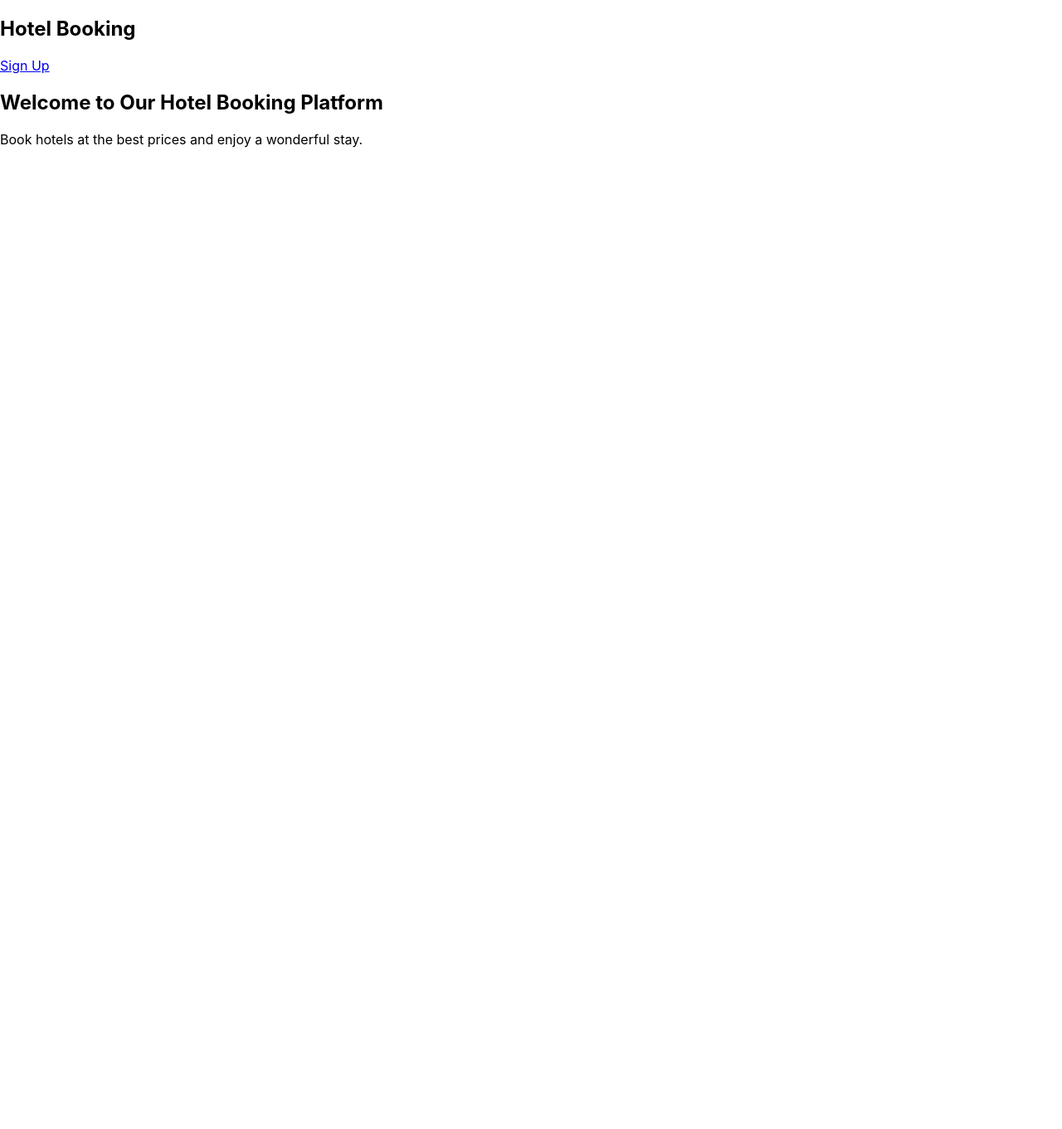
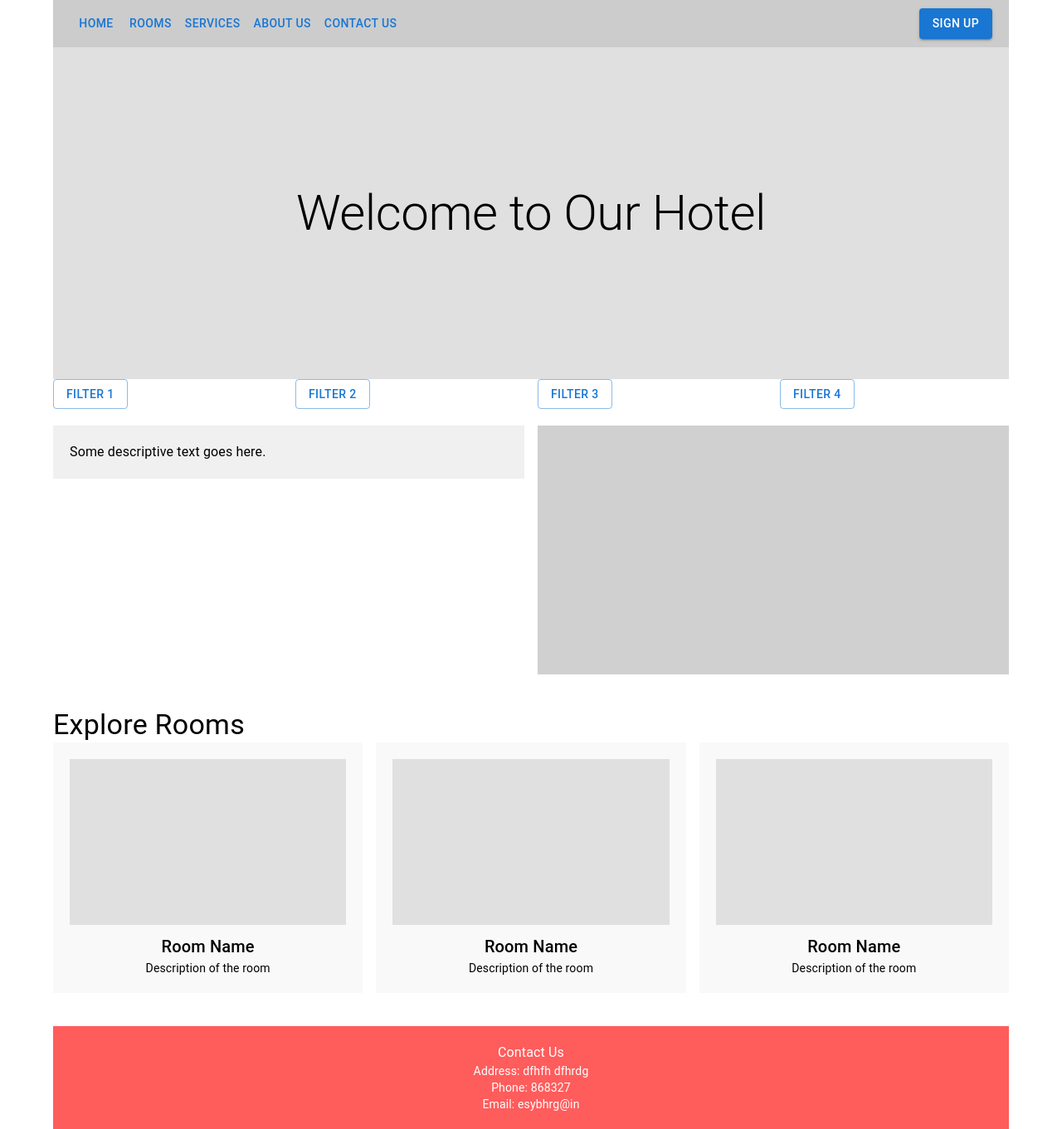
Before and after one commit to Asiphile1/hotel03, a React (Create React App) app: page / in a window 1280 px wide. Shown: the whole page at 83% size. Before the commit the page ends 800 px from the top, so only its background shows below. Built offline with nearby package versions, Linux system fonts and the light colour scheme.

Commit message:
home page structure

```diff
--- /dev/null
+++ b/src/pages/Home.css
@@ -0,0 +1,71 @@
+/* Navbar Styles */
+.navbar {
+  display: flex;
+  justify-content: space-between;
+  align-items: center;
+  background-color: #ccc;
+  padding: 10px 20px;
+}
+
+/* Hero Section Styles */
+.hero-section {
+  background-color: #e0e0e0;
+  height: 400px;
+  display: flex;
+  justify-content: center;
+  align-items: center;
+}
+
+/* Search Filters Styles */
+.search-filters {
+  margin-top: 20px;
+  margin-bottom: 20px;
+}
+
+/* Featured Section Styles */
+.featured-section {
+  display: flex;
+  justify-content: space-between;
+  margin-top: 20px;
+}
+
+.featured-text {
+  background-color: #f0f0f0;
+  padding: 20px;
+}
+
+.featured-image {
+  background-color: #d0d0d0;
+  height: 300px;
+}
+
+/* Explore Rooms Styles */
+.explore-rooms {
+  margin-top: 40px;
+}
+
+.room-card {
+  background-color: #f9f9f9;
+  padding: 20px;
+  text-align: center;
+}
+
+.room-image {
+  background-color: #e0e0e0;
+  height: 200px;
+  margin-bottom: 10px;
+}
+
+/* Footer Styles */
+.footer {
+  background-color: #ff5c5c;
+  color: white;
+  padding: 20px 0;
+  margin-top: 40px;
+  text-align: center;
+}
+
+.footer-content {
+  max-width: 800px;
+  margin: 0 auto;
+}
--- a/src/pages/Home.js
+++ b/src/pages/Home.js
@@ -1,25 +1,98 @@
-import React from 'react';
-import { Link } from 'react-router-dom';
-// import './Home.css';
+import React from "react";
+import { Button, Container, Grid, Typography, Box } from "@mui/material";
+import "./Home.css";
 
-const HomePage = () => {
+const Home = () => {
   return (
-    <div className="homepage-container">
-      <nav className="navbar">
-        <h1>Hotel Booking</h1>
-        <div className="navbar-right">
-          <Link to="/login" className="signup-button">
-            Sign Up
-          </Link>
-        </div>
-      </nav>
+    <Container maxWidth="lg">
+      {/* Navbar */}
+      <Box className="navbar">
+        <Box>
+          <Button>Home</Button>
+          <Button>Rooms</Button>
+          <Button>Services</Button>
+          <Button>About Us</Button>
+          <Button>Contact Us</Button>
+        </Box>
+        <Button variant="contained" color="primary">
+          Sign Up
+        </Button>
+      </Box>
 
-      <div className="content">
-        <h2>Welcome to Our Hotel Booking Platform</h2>
-        <p>Book hotels at the best prices and enjoy a wonderful stay.</p>
-      </div>
-    </div>
+      {/* Hero Section */}
+      <Box className="hero-section">
+        <Typography variant="h2">Welcome to Our Hotel</Typography>
+      </Box>
+
+      {/* Search Filters */}
+      <Grid container spacing={2} className="search-filters">
+        <Grid item xs={3}>
+          <Button variant="outlined">Filter 1</Button>
+        </Grid>
+        <Grid item xs={3}>
+          <Button variant="outlined">Filter 2</Button>
+        </Grid>
+        <Grid item xs={3}>
+          <Button variant="outlined">Filter 3</Button>
+        </Grid>
+        <Grid item xs={3}>
+          <Button variant="outlined">Filter 4</Button>
+        </Grid>
+      </Grid>
+
+      {/* Featured Section */}
+      <Grid container spacing={2} className="featured-section">
+        <Grid item xs={6}>
+          <Box className="featured-text">
+            <Typography variant="body1">
+              Some descriptive text goes here.
+            </Typography>
+          </Box>
+        </Grid>
+        <Grid item xs={6}>
+          <Box className="featured-image"></Box>
+        </Grid>
+      </Grid>
+
+      {/* Explore Rooms Section */}
+      <Box className="explore-rooms">
+        <Typography variant="h4">Explore Rooms</Typography>
+        <Grid container spacing={2}>
+          <Grid item xs={4}>
+            <Box className="room-card">
+              <Box className="room-image"></Box>
+              <Typography variant="h6">Room Name</Typography>
+              <Typography variant="body2">Description of the room</Typography>
+            </Box>
+          </Grid>
+          <Grid item xs={4}>
+            <Box className="room-card">
+              <Box className="room-image"></Box>
+              <Typography variant="h6">Room Name</Typography>
+              <Typography variant="body2">Description of the room</Typography>
+            </Box>
+          </Grid>
+          <Grid item xs={4}>
+            <Box className="room-card">
+              <Box className="room-image"></Box>
+              <Typography variant="h6">Room Name</Typography>
+              <Typography variant="body2">Description of the room</Typography>
+            </Box>
+          </Grid>
+        </Grid>
+      </Box>
+
+      {/* Footer */}
+      <Box className="footer">
+        <Box className="footer-content">
+          <Typography variant="body1">Contact Us</Typography>
+          <Typography variant="body2">Address: dfhfh dfhrdg</Typography>
+          <Typography variant="body2">Phone: 868327</Typography>
+          <Typography variant="body2">Email: esybhrg@in</Typography>
+        </Box>
+      </Box>
+    </Container>
   );
 };
 
-export default HomePage;
+export default Home;
```
